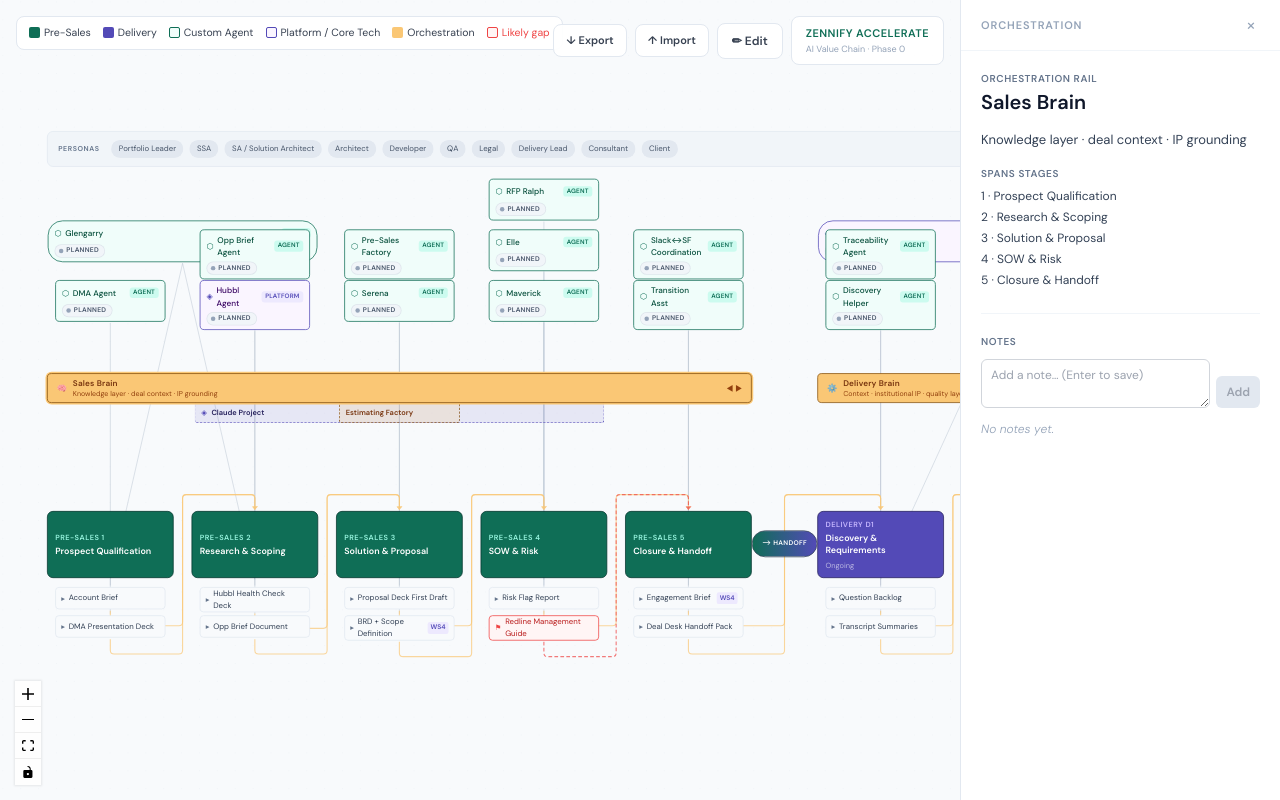
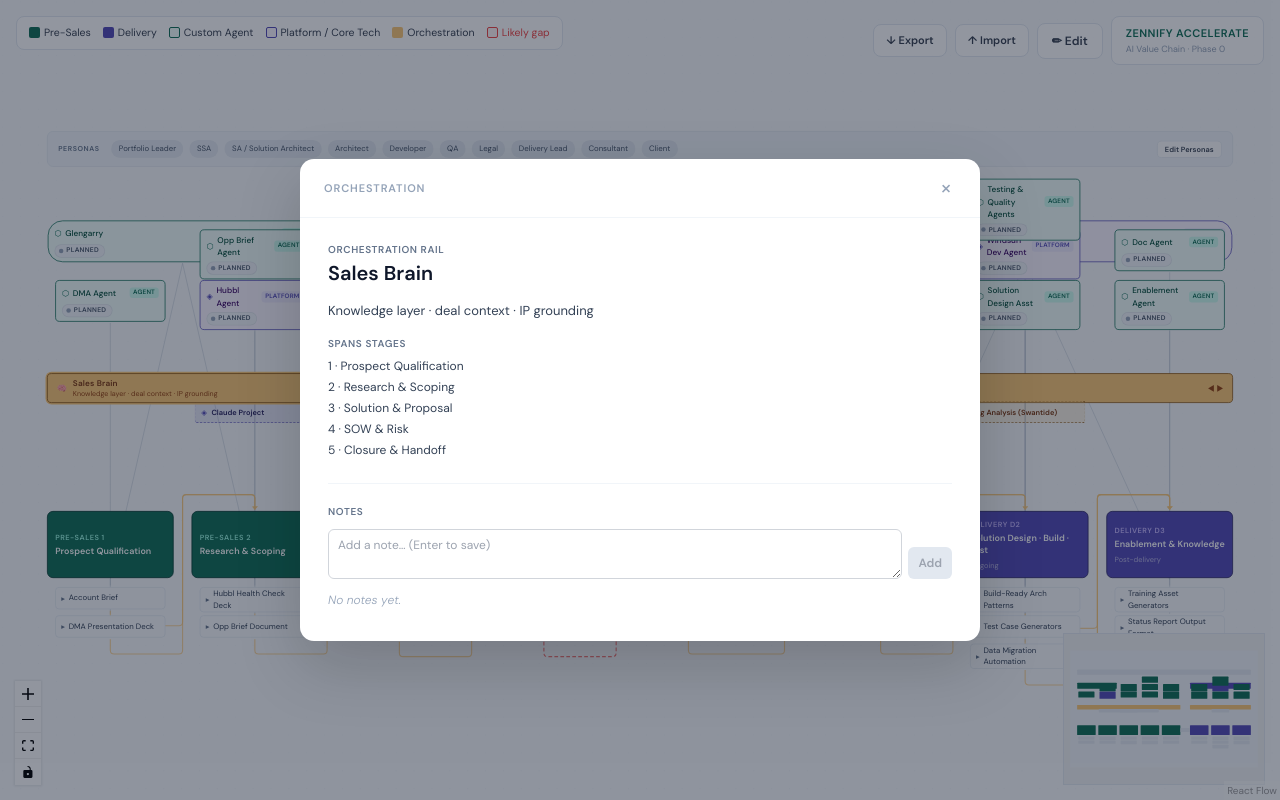
Before and after one commit to bryanbabb1/ZennifyAccelerate, a React (Vite) app in the folder app/: page / in a window 1280 px wide. Both pictures are taken after a click on the element 399 px from the left and 388 px from the top of the page. Built offline with nearby package versions, Linux system fonts and the light colour scheme.

Commit message:
Replace detail side panel with centered modal

```diff
--- a/app/src/components/DetailPanel.tsx
+++ b/app/src/components/DetailPanel.tsx
@@ -220,8 +220,12 @@ export default function DetailPanel({ item, nodeId, notes, onAddNote, onRemoveNo
   if (!item) return null
 
   return (
-    <div style={{ position: 'absolute', top: 0, right: 0, bottom: 0, width: 320, background: '#ffffff', borderLeft: '1px solid #e2e8f0', overflowY: 'auto', zIndex: 10, fontFamily: 'DM Sans, Inter, sans-serif' }}>
-      <div style={{ display: 'flex', alignItems: 'center', justifyContent: 'space-between', padding: '16px 20px', borderBottom: '1px solid #f1f5f9', position: 'sticky', top: 0, background: '#ffffff', zIndex: 1 }}>
+    <div
+      onClick={e => { if (e.target === e.currentTarget) onClose() }}
+      style={{ position: 'fixed', inset: 0, background: 'rgba(15,23,42,0.45)', zIndex: 50, display: 'flex', alignItems: 'center', justifyContent: 'center', fontFamily: 'DM Sans, Inter, sans-serif' }}
+    >
+      <div style={{ background: '#ffffff', borderRadius: 14, boxShadow: '0 24px 64px rgba(0,0,0,0.18)', width: '90%', maxWidth: 680, maxHeight: '85vh', display: 'flex', flexDirection: 'column', overflow: 'hidden' }}>
+      <div style={{ display: 'flex', alignItems: 'center', justifyContent: 'space-between', padding: '18px 24px', borderBottom: '1px solid #f1f5f9', flexShrink: 0 }}>
         <div style={{ display: 'flex', alignItems: 'center', gap: 8 }}>
           <span style={{ fontSize: 11, fontWeight: 600, color: '#94a3b8', textTransform: 'uppercase', letterSpacing: '0.08em' }}>{item.kind}</span>
           {activePersonaName && (
@@ -230,10 +234,10 @@ export default function DetailPanel({ item, nodeId, notes, onAddNote, onRemoveNo
             </span>
           )}
         </div>
-        <button onClick={onClose} style={{ background: 'none', border: 'none', cursor: 'pointer', fontSize: 18, color: '#94a3b8', lineHeight: 1, padding: '0 4px' }}>×</button>
+        <button onClick={onClose} style={{ background: 'none', border: 'none', cursor: 'pointer', fontSize: 22, color: '#94a3b8', lineHeight: 1, padding: '0 4px' }}>×</button>
       </div>
 
-      <div style={{ padding: '20px 20px 32px' }}>
+      <div style={{ padding: '24px 28px 32px', overflowY: 'auto' }}>
         {item.kind === 'stage' && <StageDetail stage={item.data} />}
         {item.kind === 'agent' && <AgentDetail agent={item.data} />}
         {item.kind === 'deliverable' && <DeliverableDetail deliv={item.data} />}
@@ -270,6 +274,7 @@ export default function DetailPanel({ item, nodeId, notes, onAddNote, onRemoveNo
           />
         )}
       </div>
+      </div>
     </div>
   )
 }
--- a/app/src/components/ValueChain.tsx
+++ b/app/src/components/ValueChain.tsx
@@ -241,8 +241,6 @@ export default function ValueChain() {
   const stageName = addForm?.kind !== 'orchestration' && addForm?.kind !== 'stage'
     ? data.stages.find(s => s.id === addForm?.stageId)?.name
     : null
-  const panelOpen = selected !== null || addForm !== null || personaConfigId !== null
-
   return (
     <div style={{ width: '100%', height: '100%', position: 'relative' }}>
 
@@ -267,7 +265,7 @@ export default function ValueChain() {
       </div>
 
       {/* ── Top-right controls ── */}
-      <div style={{ position: 'absolute', top: 16, right: panelOpen ? 336 : 16, zIndex: 5, display: 'flex', alignItems: 'center', gap: 8, transition: 'right 0.2s ease' }}>
+      <div style={{ position: 'absolute', top: 16, right: 16, zIndex: 5, display: 'flex', alignItems: 'center', gap: 8 }}>
 
         {isEditing && (
           <>
```
